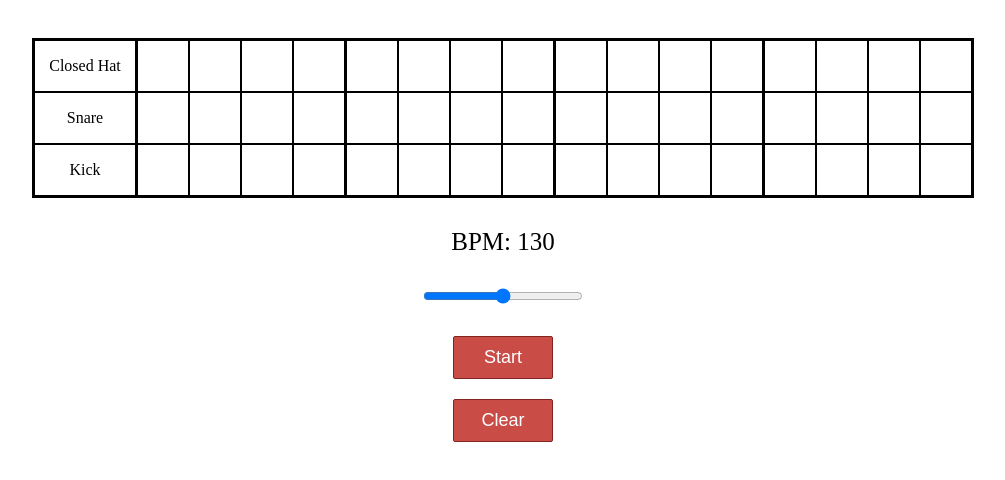
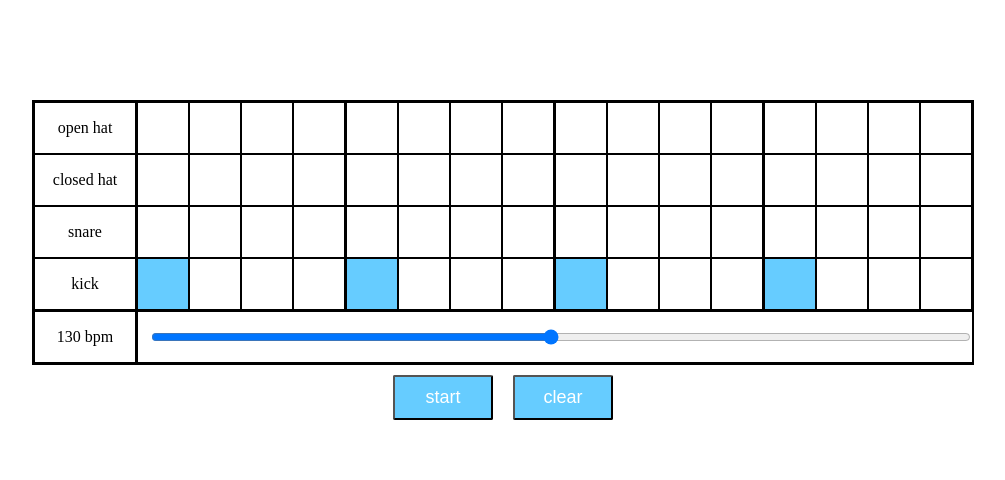
Before and after one commit to affordances/drum-machine, an Angular app: page / in a window 1280 px wide. Shown: the top 480 px of the page, without its empty margins (137-1142 px from the left). Built offline with nearby package versions, Linux system fonts and the light colour scheme; no server answers.

Commit message:
style slider

```diff
--- a/src/app/metronome/metronome.component.css
+++ b/src/app/metronome/metronome.component.css
@@ -7,8 +7,7 @@
   flex-direction: column;
   justify-content: center;
   align-items: center;
-  margin: 0 auto;
-  padding: 30px;
+  margin-top: 100px;
 }
 
 .instruments-container-container {
@@ -36,34 +35,48 @@
 }
 
 .active-beat {
-  background-color: #C94D46;
+  background-color: #66ccff;
 }
 
 .quarter-note-left-border {
   border-left-width: 2px;
 }
 
-.bpm-slider-container {
+.bpm-number-and-slider-container {
+  width: 100%;
+  height: 50px;
   display: flex;
-  flex-direction: column;
-  justify-content: center;
-  margin-bottom: 20px;
+  flex-direction: row;
+  justify-content: space-between;
+  border-top: 2px solid black;
+  border-bottom: 1px solid black;
+  border-left: 1px solid black;
+  border-right: 1px solid black;
 }
 
 .bpm-number {
-  text-align: center;
-  margin: 30px;
-  font-size: 25px;
+  display: flex;
+  align-items: center;
+  justify-content: center;
+  width: 100px;
+  height: 50px;
+  border-right: 3px solid black;
 }
 
-.bpm-slider input {
-  margin: 20px;
+input[type=range] {
+  width: 800px;
+  padding-right: 20px;
+}
+
+.buttons-container {
+  display: flex;
+  flex-direction: row;
+  justify-content: space-between;
 }
 
 .metronome button {
-  background: #C94D46;
+  background: #66ccff;
   padding: 10px;
-  border: 1px solid #832420;
   border-radius: 2px;
   width: 100px;
   color: #fff;
--- a/src/app/metronome/metronome.component.html
+++ b/src/app/metronome/metronome.component.html
@@ -9,16 +9,20 @@
            (click)="toggleBeat(instrument, i)">
       </div>
     </div>
+    <div class="bpm-number-and-slider-container">
+      <div class="bpm-number">{{bpm}} bpm</div>
+      <input type="range"
+             min="40"
+             max="220"
+             #ref
+             (input)="updateBpm(ref.value)"
+             [(ngModel)]="bpm" />
+    </div>
   </div>
-  <div class="bpm-slider-container">
-    <div class="bpm-number">BPM: {{bpm}}</div>
-    <input type="range"
-           min="40"
-           max="220"
-           #ref
-           (input)="updateBpm(ref.value)"
-           [(ngModel)]="bpm" />
+  <div class="buttons-container">
+    <button (window:keydown)="toggle($event)"
+            (click)="toggle()">{{playing ? 'stop' : 'start'}}
+    </button>
+    <button (click)="clear()">clear</button>
   </div>
-  <button (window:keydown)="toggle($event)" (click)="toggle()">{{playing ? 'Stop' : 'Start'}}</button>
-  <button (click)="clear()">Clear</button>
 </div>
--- a/src/app/metronome/metronome.component.ts
+++ b/src/app/metronome/metronome.component.ts
@@ -14,14 +14,20 @@ export class MetronomeComponent {
   instruments = [];
   beatLocations = {};
   sounds = {
-    "Closed Hat": new Howl({src: ['./assets/chh.wav']}),
-    "Snare": new Howl({src: ['./assets/sd.wav']}),
-    "Kick": new Howl({src: ['./assets/kick.wav']})
+    "open hat": new Howl({src: ['./assets/ohh.wav']}),
+    "closed hat": new Howl({src: ['./assets/chh.wav']}),
+    "snare": new Howl({src: ['./assets/sd.wav']}),
+    "kick": new Howl({src: ['./assets/kick.wav']})
   };
 
   constructor() {
     Object.keys(this.sounds).forEach(instrument =>
       this.beatLocations[instrument] = Array(16).fill(false));
+
+    this.beatLocations["kick"][0] = true;
+    this.beatLocations["kick"][4] = true;
+    this.beatLocations["kick"][8] = true;
+    this.beatLocations["kick"][12] = true;
 
     this.instruments = Object.keys(this.sounds);
   }
@@ -51,7 +57,6 @@ export class MetronomeComponent {
   }
 
   toggle(event): void {
-    console.log(event);
     if (!event || event.keyCode === 32) {
       if (this.playing) {
         clearInterval(this.timer);
```
Also changed, not shown: 1 other file (tests, documents, lock files or other folders).
